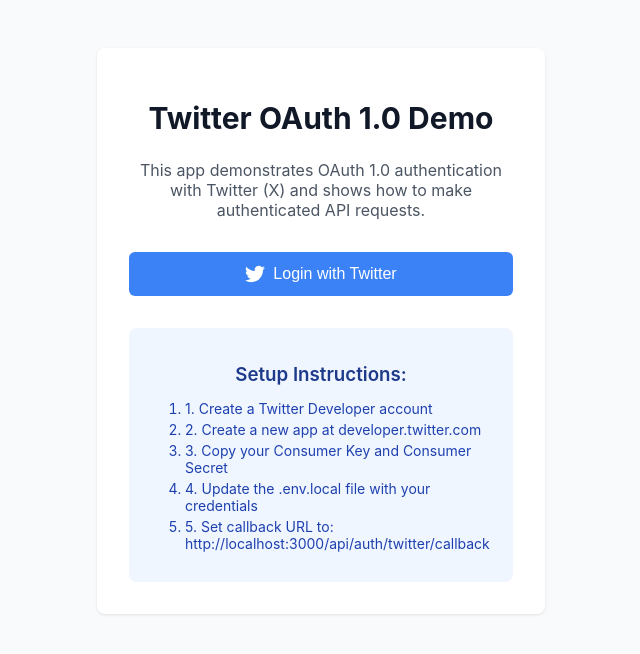
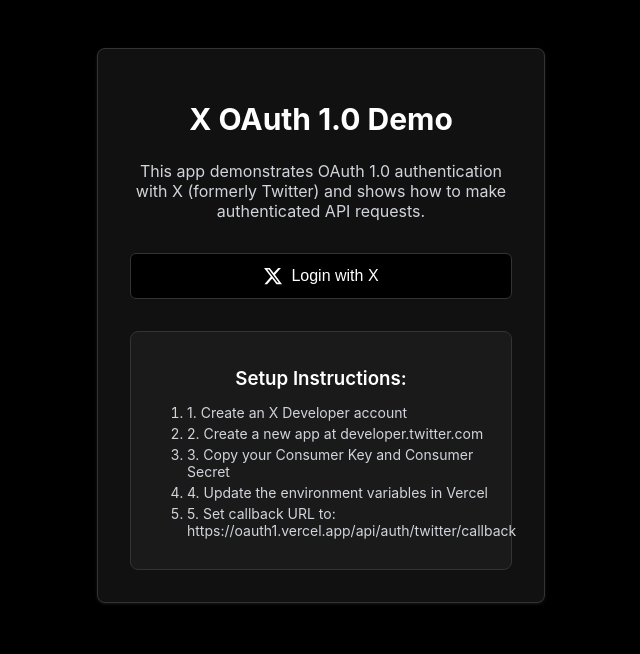
Before and after one commit to tcaldwell-x/oauth1, a Next.js app: page / in a window 1280 px wide. Shown: the top 654 px of the page, without its empty margins (319-959 px from the left). Built offline with nearby package versions, Linux system fonts and the light colour scheme.

Commit message:
Rebrand to X with dark theme - Updated styling from Twitter blue to X black theme

```diff
--- a/package.json
+++ b/package.json
@@ -1,7 +1,8 @@
 {
-  "name": "oauth1-twitter-app",
+  "name": "x-oauth1-app",
   "version": "1.0.0",
   "private": true,
+  "description": "A Next.js app demonstrating X OAuth 1.0 authentication",
   "scripts": {
     "dev": "next dev",
     "build": "next build",
--- a/pages/index.tsx
+++ b/pages/index.tsx
@@ -11,7 +11,7 @@
     }
   }, [router.query.error])
 
-  const handleTwitterLogin = () => {
+  const handleXLogin = () => {
     window.location.href = '/api/auth/twitter'
   }
 
@@ -20,11 +20,11 @@
       <div className="max-w-md mx-auto">
         <div className="card text-center">
           <h1 className="text-3xl font-bold text-gray-900 mb-6">
-            Twitter OAuth 1.0 Demo
+            X OAuth 1.0 Demo
           </h1>
 
           <p className="text-gray-600 mb-8">
-            This app demonstrates OAuth 1.0 authentication with Twitter (X) and
+            This app demonstrates OAuth 1.0 authentication with X (formerly Twitter) and
             shows how to make authenticated API requests.
           </p>
 
@@ -41,29 +41,29 @@
           )}
 
           <button
-            onClick={handleTwitterLogin}
+            onClick={handleXLogin}
             className="btn btn-primary w-full flex items-center justify-center"
           >
             <svg
-              className="mr-2"
+              className="mr-2 x-logo"
               width="20"
               height="20"
               viewBox="0 0 24 24"
               fill="currentColor"
             >
-              <path d="M23.953 4.57a10 10 0 01-2.825.775 4.958 4.958 0 002.163-2.723c-.951.555-2.005.959-3.127 1.184a4.92 4.92 0 00-8.384 4.482C7.69 8.095 4.067 6.13 1.64 3.162a4.822 4.822 0 00-.666 2.475c0 1.71.87 3.213 2.188 4.096a4.904 4.904 0 01-2.228-.616v.06a4.923 4.923 0 003.946 4.827 4.996 4.996 0 01-2.212.085 4.936 4.936 0 004.604 3.417 9.867 9.867 0 01-6.102 2.105c-.39 0-.779-.023-1.17-.067a13.995 13.995 0 007.557 2.209c9.053 0 13.998-7.496 13.998-13.985 0-.21 0-.42-.015-.63A9.935 9.935 0 0024 4.59z"/>
+              <path d="M18.244 2.25h3.308l-7.227 8.26 8.502 11.24H16.17l-5.214-6.817L4.99 21.75H1.68l7.73-8.835L1.254 2.25H8.08l4.713 6.231zm-1.161 17.52h1.833L7.084 4.126H5.117z"/>
             </svg>
-            Login with Twitter
+            Login with X
           </button>
 
           <div className="setup-box">
             <h3 className="font-semibold text-blue-900 mb-2">Setup Instructions:</h3>
             <ol className="text-sm text-blue-800 text-left space-y-1">
-              <li>1. Create a Twitter Developer account</li>
+              <li>1. Create an X Developer account</li>
               <li>2. Create a new app at developer.twitter.com</li>
               <li>3. Copy your Consumer Key and Consumer Secret</li>
-              <li>4. Update the .env.local file with your credentials</li>
-              <li>5. Set callback URL to: http://localhost:3000/api/auth/twitter/callback</li>
+              <li>4. Update the environment variables in Vercel</li>
+              <li>5. Set callback URL to: https://oauth1.vercel.app/api/auth/twitter/callback</li>
             </ol>
           </div>
         </div>
--- a/styles/globals.css
+++ b/styles/globals.css
@@ -2,8 +2,8 @@
   font-family: -apple-system, BlinkMacSystemFont, 'Segoe UI', Roboto, sans-serif;
   margin: 0;
   padding: 0;
-  background-color: #f9fafb;
-  color: #111827;
+  background-color: #000000;
+  color: #ffffff;
 }
 
 .container {
@@ -13,11 +13,12 @@
 }
 
 .card {
-  background: white;
+  background: #111111;
   border-radius: 8px;
-  box-shadow: 0 1px 3px 0 rgba(0, 0, 0, 0.1);
+  box-shadow: 0 1px 3px 0 rgba(255, 255, 255, 0.1);
   padding: 2rem;
   margin-bottom: 1.5rem;
+  border: 1px solid #333333;
 }
 
 .btn {
@@ -40,36 +41,40 @@
 }
 
 .btn-primary {
-  background-color: #3b82f6;
+  background-color: #000000;
   color: white;
+  border: 1px solid #333333;
 }
 
 .btn-primary:hover:not(:disabled) {
-  background-color: #2563eb;
+  background-color: #1a1a1a;
+  border-color: #555555;
 }
 
 .btn-secondary {
-  background-color: #e5e7eb;
-  color: #374151;
+  background-color: #333333;
+  color: #ffffff;
+  border: 1px solid #555555;
 }
 
 .btn-secondary:hover:not(:disabled) {
-  background-color: #d1d5db;
+  background-color: #444444;
+  border-color: #666666;
 }
 
 .error {
-  background-color: #fef2f2;
-  border: 1px solid #fecaca;
-  color: #b91c1c;
+  background-color: #2d1b1b;
+  border: 1px solid #5c2a2a;
+  color: #ff6b6b;
   padding: 1rem;
   border-radius: 6px;
   margin-bottom: 1rem;
 }
 
 .success {
-  background-color: #f0fdf4;
-  border: 1px solid #bbf7d0;
-  color: #166534;
+  background-color: #1b2d1b;
+  border: 1px solid #2a5c2a;
+  color: #6bff6b;
   padding: 1rem;
   border-radius: 6px;
   margin-bottom: 1rem;
@@ -184,35 +189,36 @@
 }
 
 .text-gray-600 {
-  color: #4b5563;
+  color: #d1d5db;
 }
 
 .text-gray-800 {
-  color: #1f2937;
+  color: #f3f4f6;
 }
 
 .text-gray-900 {
-  color: #111827;
+  color: #ffffff;
 }
 
 .text-blue-800 {
-  color: #1e40af;
+  color: #d1d5db;
 }
 
 .text-blue-900 {
-  color: #1e3a8a;
+  color: #ffffff;
 }
 
 .bg-blue-50 {
-  background-color: #eff6ff;
+  background-color: #1a1a1a;
+  border: 1px solid #333333;
 }
 
 .border {
-  border: 1px solid #d1d5db;
+  border: 1px solid #333333;
 }
 
 .border-gray-200 {
-  border-color: #e5e7eb;
+  border-color: #333333;
 }
 
 .rounded-lg {
@@ -333,17 +339,24 @@
 }
 
 .setup-box {
-  background-color: #eff6ff;
+  background-color: #1a1a1a;
+  border: 1px solid #333333;
   border-radius: 8px;
   padding: 1rem;
   margin-top: 2rem;
 }
 
 .tweet-card {
-  border: 1px solid #e5e7eb;
+  border: 1px solid #333333;
   border-radius: 8px;
   padding: 1rem;
   margin-bottom: 1rem;
+  background-color: #111111;
+}
+
+/* X Logo SVG styling */
+.x-logo {
+  fill: currentColor;
 }
 
 /* Responsive */
```
Also changed, not shown: pages/dashboard.tsx (+20 -9 lines), 2 other files (tests, documents, lock files or other folders).
